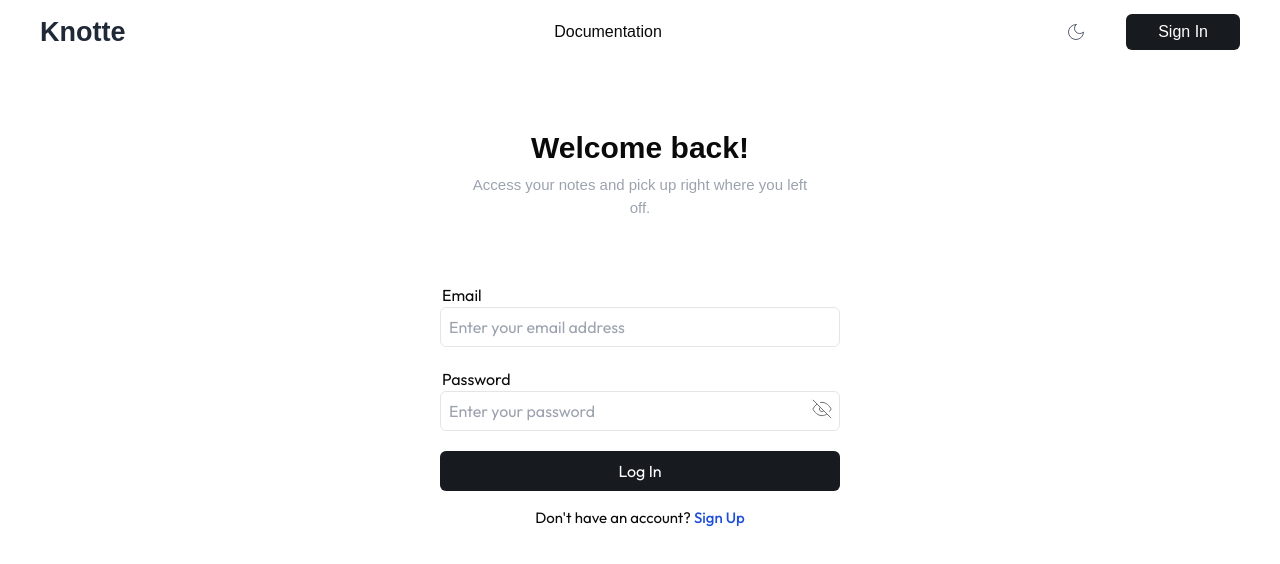
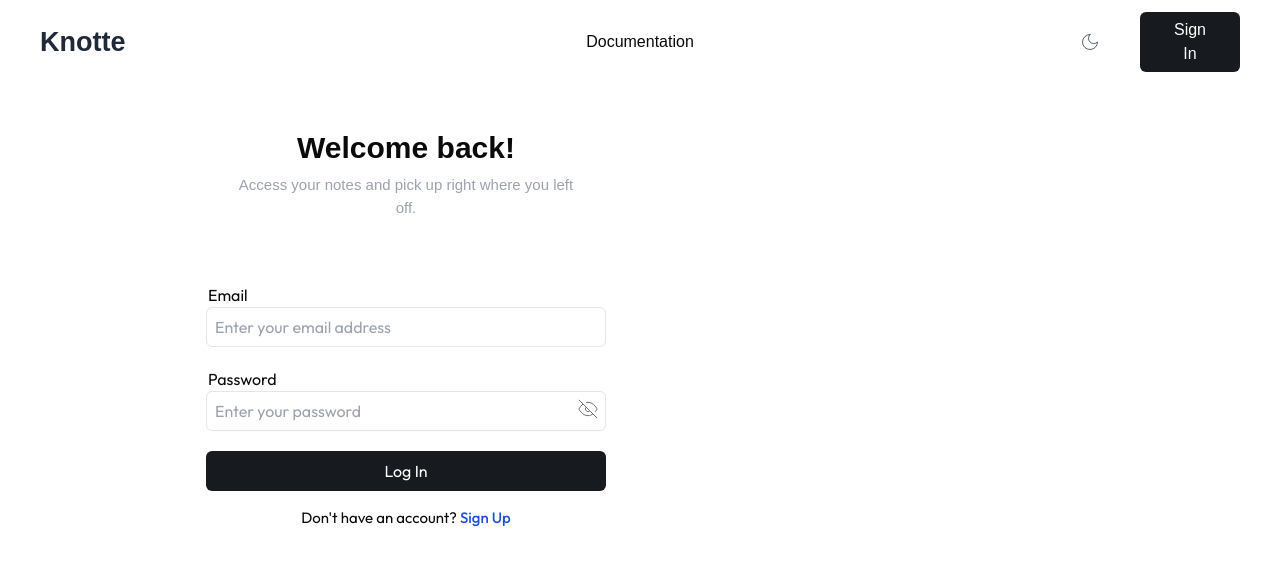
Before and after one commit to samsonlawal/Note-Taking-App, a Next.js app: page /auth in a window 1280 px wide. Shown: the top 564 px of the page. Built offline with nearby package versions, Linux system fonts and the light colour scheme; a web font is replaced by a local one.

Commit message:
login mobile

```diff
--- a/components/auth/pages/login/index.tsx
+++ b/components/auth/pages/login/index.tsx
@@ -81,7 +81,7 @@ const LoginForm = () => {
  };
 
   return (
-    <div className="max-w-[900px] pt-[80px] px-10 bg-transparent font-outfit">
+    <div className="w-full md:max-w-[900px] pt-[80px] px-4 bg-transparent font-outfit">
       <form
         autoComplete="off"
         noValidate
--- a/components/ui/HomePage/Hero.tsx
+++ b/components/ui/HomePage/Hero.tsx
@@ -14,11 +14,11 @@ function Hero() {
     data && data.length > 0 ? data[0].noteId : noteData[0].noteId;
 
   return (
-    <div className="h-fit mt-[140px] flex flex-col justify-center items-center text-center gap-[20px] w-full px-10">
+    <div className="h-fit mt-[140px] flex flex-col justify-center items-center text-center gap-[20px] w-full px-4 md:px-10">
       <h1 className="text-[40px] leading-[50px] md:text-[60px] font-clash font-bold md:leading-[68px] max-w-[900px]">
         Your Thoughts, Organized. Anytime, Everywhere.
       </h1>
-      <div className="w-[94%] md:w-[500px]">
+      <div className="w-full md:w-[500px]">
         <p className="text-[16px] md:text-[18px] font-poppins text-gray-700 dark:text-gray-300">
           Effortlessly capture ideas, stay productive, and keep your notes
           within reach—wherever life takes you.
--- a/components/ui/Navbar/index.tsx
+++ b/components/ui/Navbar/index.tsx
@@ -24,7 +24,7 @@ export default function Navbar() {
     <nav className="w-full fixed top-0 left-0 bg-white px-6 lg:px-10 py-3 border-gray-200 dark:border-gray-900/50 dark:bg-gray-800">
       <div className="max-screen-inner mx-auto flex items-center justify-between">
         {/* Logo */}
-        <div className="w-[200px] flex items-center">
+        <div className="w-fit md:w-[200px] flex items-center">
           <Link
             href="/"
             className="text-[23px] md:text-[27px] font-bold text-gray-800 dark:text-white font-clash"
@@ -34,24 +34,35 @@ export default function Navbar() {
         </div>
 
         {/* Navigation Menu */}
+        <div className="hidden md:flex">
           <NavigationMenu className="block">
             <NavigationMenuList className="flex gap-[60px] font-poppins font-medium ">
               <NavigationMenuItem>
                 <NavigationMenuLink asChild>
                   <Link
                     href="/documentation"
-                  className="hidden md:flex text-base hover:text-black/70 dark:hover:text-white/70 transition-colors duration-500"
+                    className="text-base hover:text-black/70 dark:hover:text-white/70 transition-colors duration-500"
                   >
                     Documentation
                   </Link>
                 </NavigationMenuLink>
               </NavigationMenuItem>
+            </NavigationMenuList>
+          </NavigationMenu>
+        </div>
 
+        {/* Get Started Button */}
+
+        <div className="flex items-center space-x-10 w-fit md:w-[200px] justify-end">
+          {/* Navigation Menu */}
+          <div className="flex md:hidden">
+            <NavigationMenu className="block">
+              <NavigationMenuList className="flex gap-[60px] font-poppins font-medium ">
                 <NavigationMenuItem>
                   <NavigationMenuLink asChild>
                     <Link
                       href="/documentation"
-                  className="flex md:hidden text-base hover:text-black/70 dark:hover:text-white/70 transition-colors duration-500"
+                      className="text-base hover:text-black/70 dark:hover:text-white/70 transition-colors duration-500"
                     >
                       Docs
                     </Link>
@@ -59,18 +70,17 @@ export default function Navbar() {
                 </NavigationMenuItem>
               </NavigationMenuList>
             </NavigationMenu>
+          </div>
 
-        {/* Get Started Button */}
-
-        <div className="flex items-center space-x-10 w-fit md:w-[200px] justify-end">
           <ThemeSwitcher position={`bottom`} showTip={false} />
 
+          <div className="hidden md:flex">
             {accessToken ? (
               <Link href={`note/${firstNoteId}`}>
                 {/* // <Link href="/"> */}
                 <button
                   type="submit"
-                className={`hidden md:flex items-center justify-center bg-[#171b1f] text-white py-[6px] rounded-md w-full hover:bg-[#000000] transition duration-300 ease-in-out px-8 dark:bg-gray-700 dark:hover:bg-gray-700/50 font-clash font-medium`}
+                  className={`items-center justify-center bg-[#171b1f] text-white py-[6px] rounded-md w-full hover:bg-[#000000] transition duration-300 ease-in-out px-8 dark:bg-gray-700 dark:hover:bg-gray-700/50 font-clash font-medium`}
                 >
                   Notes
                 </button>
@@ -79,12 +89,13 @@ export default function Navbar() {
               <Link href="/auth/login">
                 <button
                   type="submit"
-                className={`hidden md:flex items-center justify-center bg-[#171b1f] text-white py-[6px] rounded-md w-full hover:bg-[#000000] transition duration-300 ease-in-out px-8 dark:bg-gray-700 dark:hover:bg-gray-700/50 font-clash font-medium`}
+                  className={`items-center justify-center bg-[#171b1f] text-white py-[6px] rounded-md w-full hover:bg-[#000000] transition duration-300 ease-in-out px-8 dark:bg-gray-700 dark:hover:bg-gray-700/50 font-clash font-medium`}
                 >
                   Sign In
                 </button>
               </Link>
             )}
+          </div>
 
           {/* <Link href="/login">
             <Button
```
Lines whose indentation alone changed are shown as unchanged.
